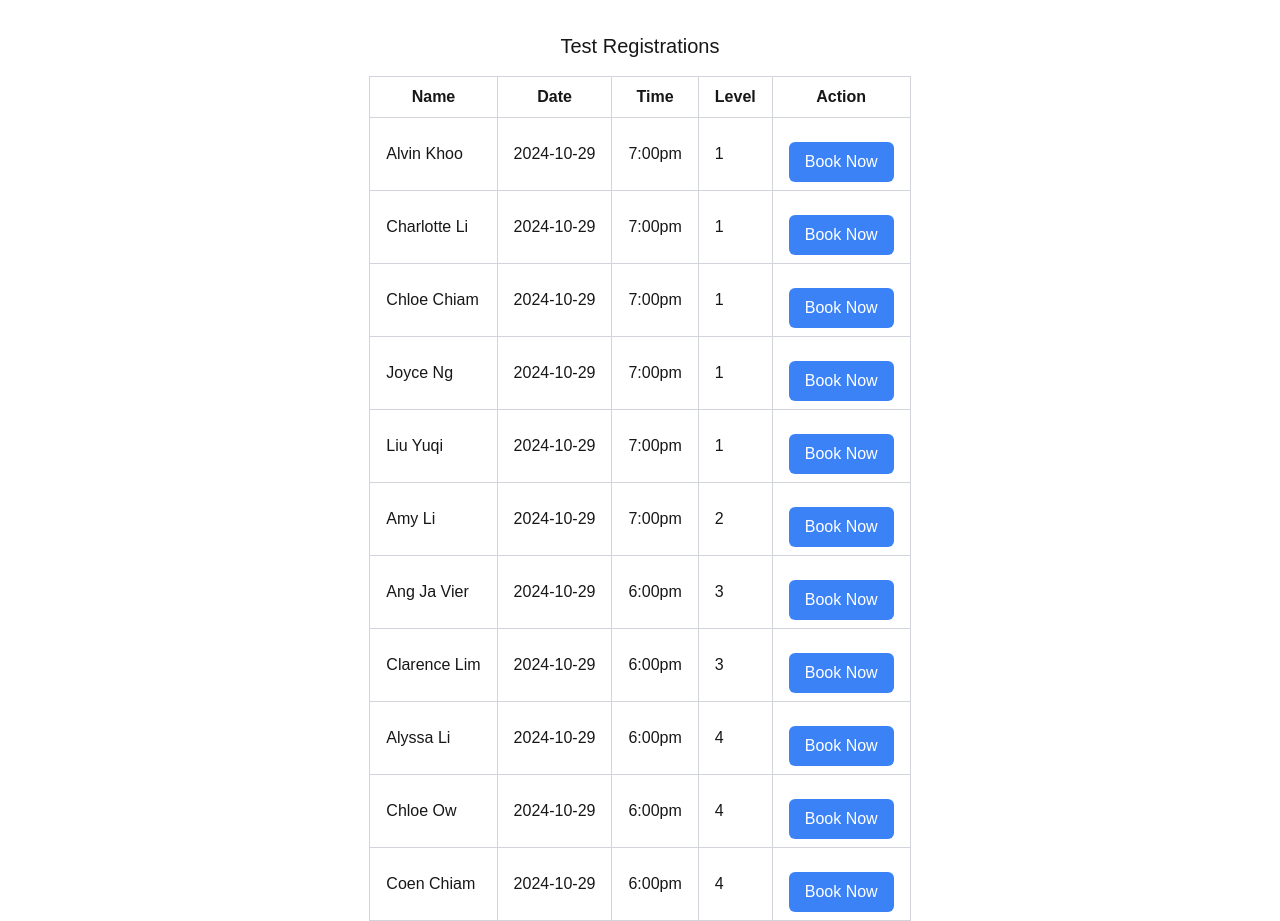
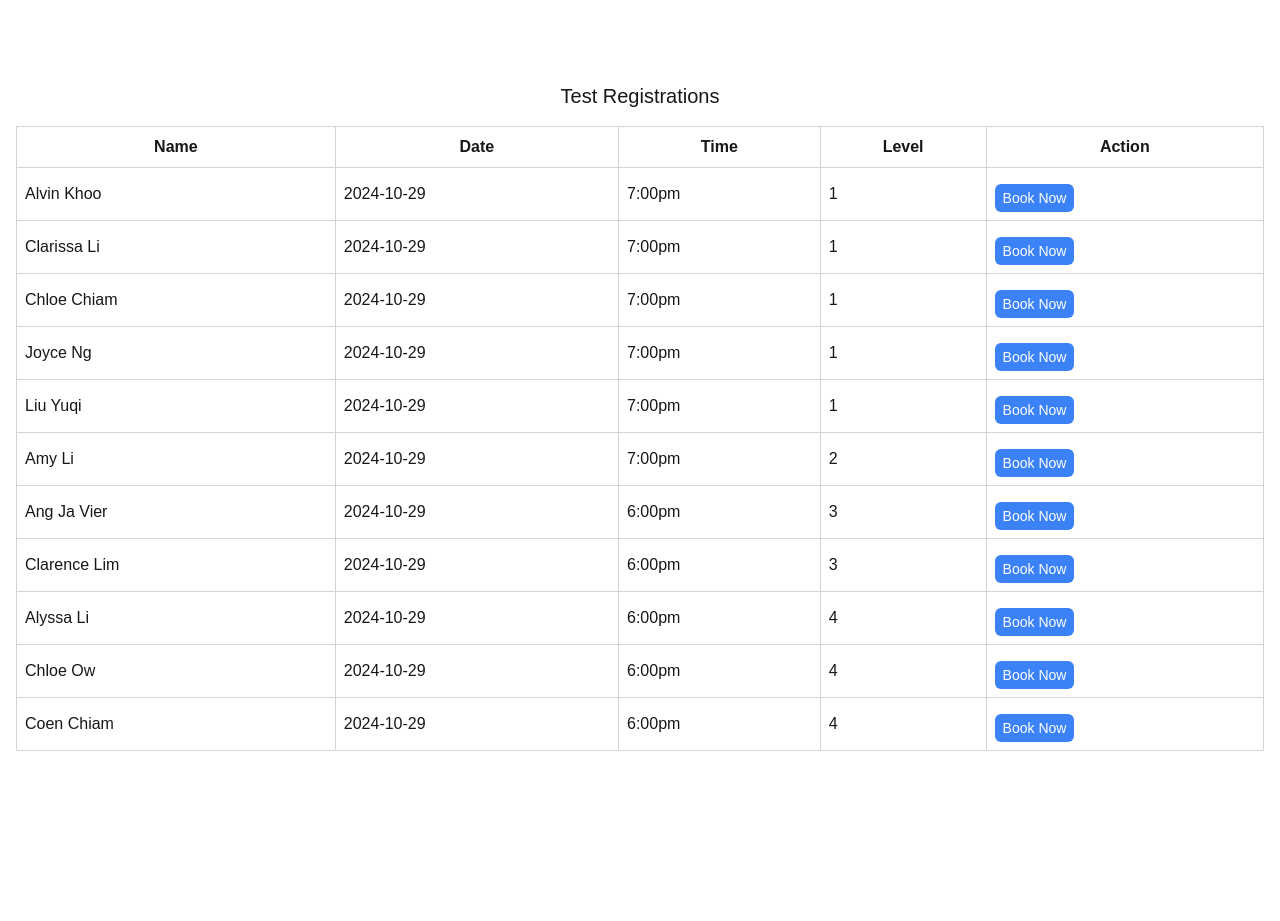
Before and after one commit to soonhengshau/stripe-app, a Next.js app: page / in a window 1280 px wide. After the commit the page ends 800 px from the top, so only its background shows below. Built offline with nearby package versions, Linux system fonts and the light colour scheme; no server answers; the database is empty.

Commit message:
Fixed table sizes

```diff
--- a/app/page.js
+++ b/app/page.js
@@ -6,10 +6,9 @@ export default function Home() {
   const router = useRouter();
   const [state, setState] = useState([]);
 
-  // Sample static data (you can replace this with data from an API)
   const [data] = useState([
     ["Alvin Khoo", "2024-10-29", "7:00pm", 1],
-    ["Charlotte Li", "2024-10-29", "7:00pm", 1],
+    ["Clarissa Li", "2024-10-29", "7:00pm", 1],
     ["Chloe Chiam", "2024-10-29", "7:00pm", 1],
     ["Joyce Ng", "2024-10-29", "7:00pm", 1],
     ["Liu Yuqi", "2024-10-29", "7:00pm", 1],
@@ -25,7 +24,9 @@ export default function Home() {
     const getData = async () => {
       const response = await fetch("/api/db");
       const data = await response.json();
-      setState(data);
+      if (response.ok) {
+        setState(data);
+      }
     };
 
     getData();
@@ -42,44 +43,55 @@ export default function Home() {
   );
 
   return (
-    <div className="min-h-screen flex flex-col items-center justify-center">
-      {/* Table to display the data */}
-      <div className="mt-8">
+    <div className="min-h-screen flex flex-col items-center justify-center px-4">
+      <div className="mt-8 w-full">
         <h2 className="text-xl text-center mb-4">Test Registrations</h2>
-        <div className="overflow-auto">
-          <table className="table-auto border-collapse border border-gray-300">
+
+        {/* Wrapping the table inside a div with overflow for mobile responsiveness */}
+        <div className="overflow-x-auto w-full">
+          <table className="table-auto border-collapse border border-gray-300 w-full min-w-max">
             <thead>
               <tr>
-                <th className="border border-gray-300 px-4 py-2">Name</th>
-                <th className="border border-gray-300 px-4 py-2">Date</th>
-                <th className="border border-gray-300 px-4 py-2">Time</th>
-                <th className="border border-gray-300 px-4 py-2">Level</th>
-                <th>Action</th>
+                <th className="border border-gray-300 px-2 py-2 text-sm md:text-base">
+                  Name
+                </th>
+                <th className="border border-gray-300 px-2 py-2 text-sm md:text-base">
+                  Date
+                </th>
+                <th className="border border-gray-300 px-2 py-2 text-sm md:text-base">
+                  Time
+                </th>
+                <th className="border border-gray-300 px-2 py-2 text-sm md:text-base">
+                  Level
+                </th>
+                <th className="border border-gray-300 px-2 py-2 text-sm md:text-base">
+                  Action
+                </th>
               </tr>
             </thead>
             <tbody>
               {data.map((entry) => (
                 <tr key={entry[0]}>
-                  <td className="border border-gray-300 px-4 py-2">
+                  <td className="border border-gray-300 px-2 py-2 text-sm md:text-base">
                     {entry[0]}
                   </td>
-                  <td className="border border-gray-300 px-4 py-2">
+                  <td className="border border-gray-300 px-2 py-2 text-sm md:text-base">
                     {entry[1]}
                   </td>
-                  <td className="border border-gray-300 px-4 py-2">
+                  <td className="border border-gray-300 px-2 py-2 text-sm md:text-base">
                     {entry[2]}
                   </td>
-                  <td className="border border-gray-300 px-4 py-2">
+                  <td className="border border-gray-300 px-2 py-2 text-sm md:text-base">
                     {entry[3]}
                   </td>
-                  <td className="border border-gray-300 px-4 py-2">
+                  <td className="border border-gray-300 px-2 py-2">
                     {state.some((arr) => entry[0] === arr.child1_name) ? (
-                      <button className="mt-4 px-4 py-2 bg-gray-500 text-white rounded-md">
+                      <button className="mt-2 px-2 py-1 bg-gray-500 text-white text-sm rounded-md">
                         Booked
                       </button>
                     ) : (
                       <button
-                        className="mt-4 px-4 py-2 bg-blue-500 text-white rounded-md"
+                        className="mt-2 px-2 py-1 bg-blue-500 text-white text-sm rounded-md"
                         onClick={() =>
                           handleBookTest(entry[0], entry[1], entry[2])
                         }
```
